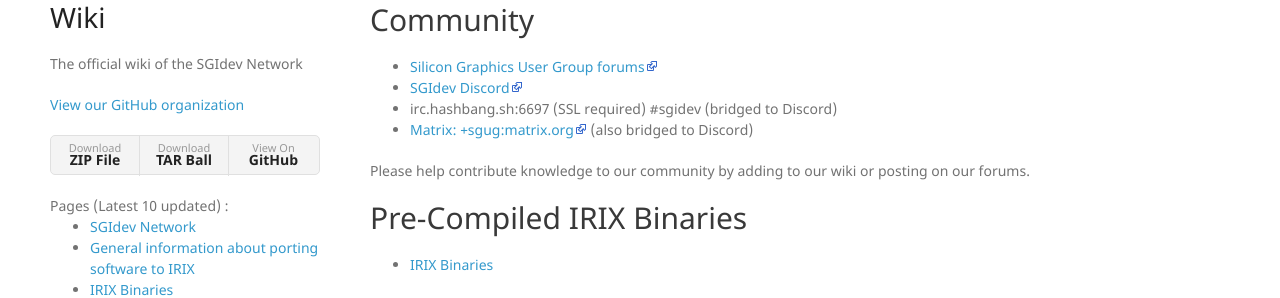
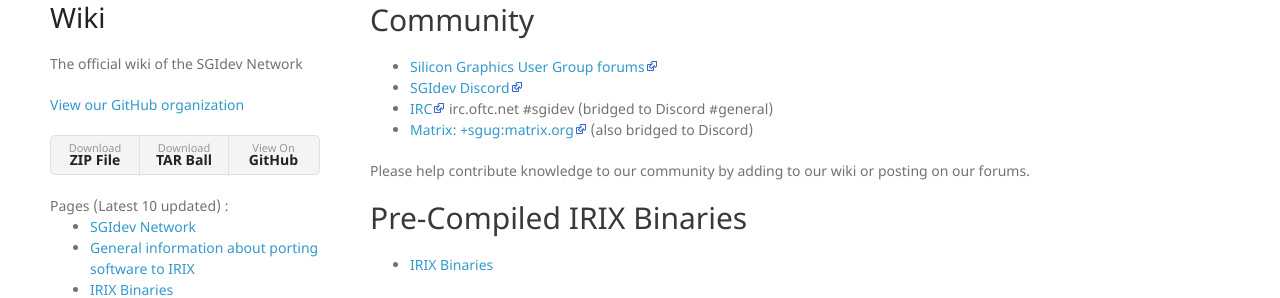
Before and after one commit to sgidevnet/sgidevnet.github.io, a Jekyll site: the page built from index.md, in a window 1280 px wide. Shown: the part 207-505 px from the top of the page. Built offline with Jekyll 4.4.1, drawn with Linux system fonts in a browser that asks for light colours; nearby versions of some CDN libraries; our own code applies the rules of GitHub Pages for plain Markdown files.

Commit message:
index.md: Update with current IRC info

```diff
--- a/index.md
+++ b/index.md
@@ -4,7 +4,7 @@ Welcome to the SGIdev Network wiki, part of the [Silicon Graphics User Group](ht
 ## Community
 * [Silicon Graphics User Group forums](https://forums.sgi.sh)
 * [SGIdev Discord](https://discord.gg/skp987v)
-* irc.hashbang.sh:6697 (SSL required) #sgidev  (bridged to Discord)
+* [IRC](irc://irc.oftc.net/sgidev) irc.oftc.net #sgidev (bridged to Discord #general)
 * [Matrix: +sgug:matrix.org](https://riot.im/app/#/group/+sgug:matrix.org) (also bridged to Discord)
 
 Please help contribute knowledge to our community by adding to our wiki or posting on our forums.
```
